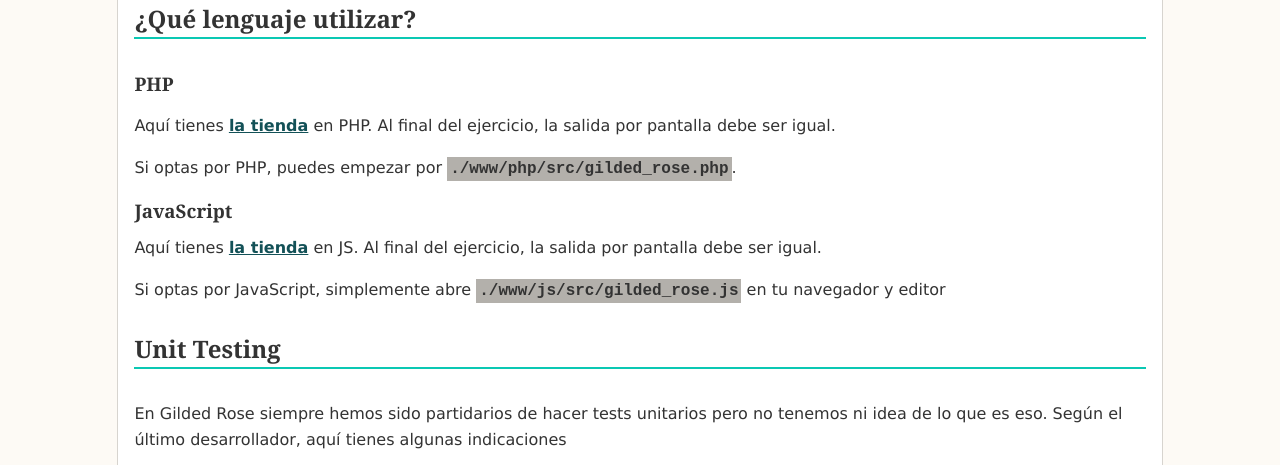
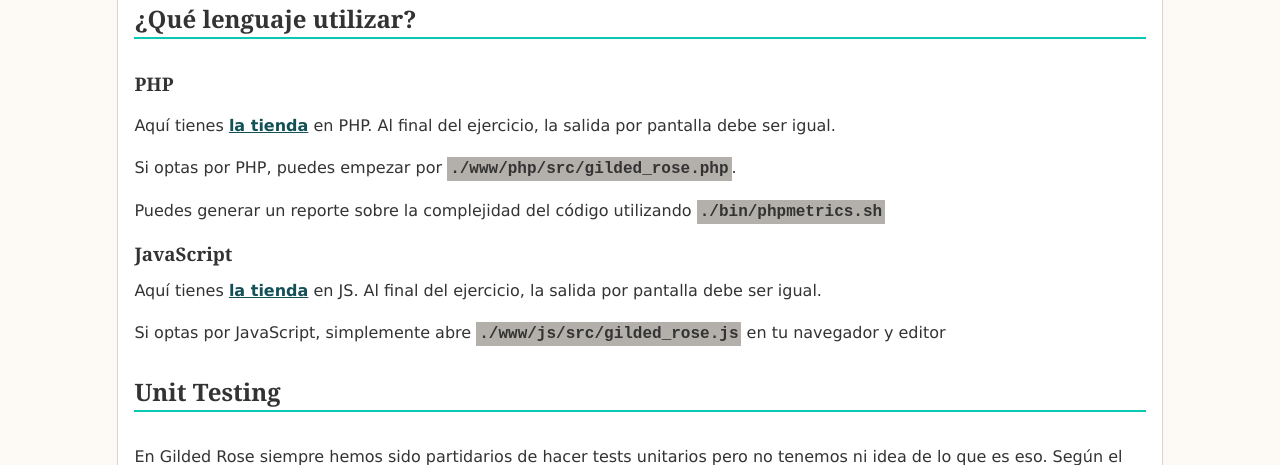
Before and after one commit to igmoweb/wpmad-workshop, a PHP site: page / in a window 1280 px wide. Shown: the part 512-977 px from the top of the page. Run offline with PHP 8.4, Linux system fonts and the light colour scheme.

Commit message:
Updated docs

```diff
--- a/www/index.php
+++ b/www/index.php
@@ -34,6 +34,9 @@
 		</p>
 		<p>
 			Si optas por PHP, puedes empezar por <code>./www/php/src/gilded_rose.php</code>. <br>
+		</p>
+		<p>
+			Puedes generar un reporte sobre la complejidad del código utilizando <code>./bin/phpmetrics.sh</code>
 		</p>
 
 		<h3>JavaScript</h3>
```
